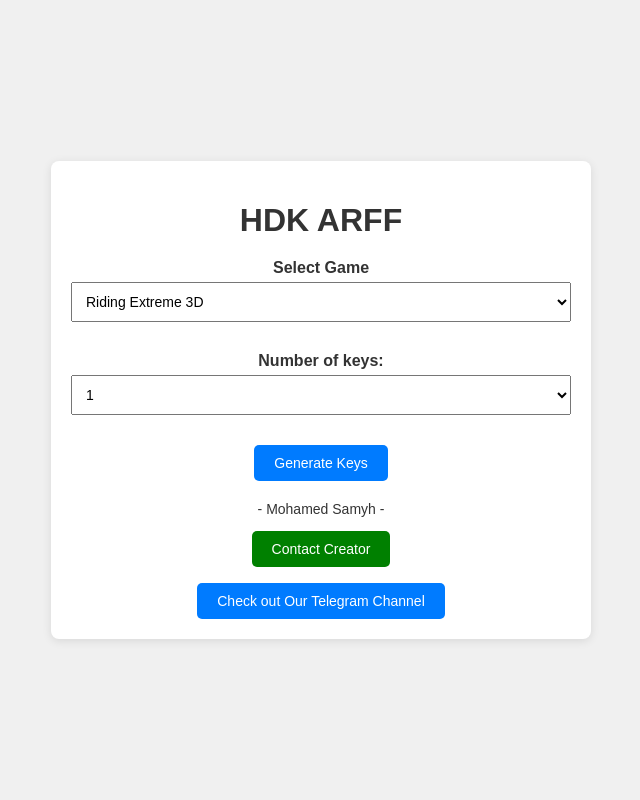
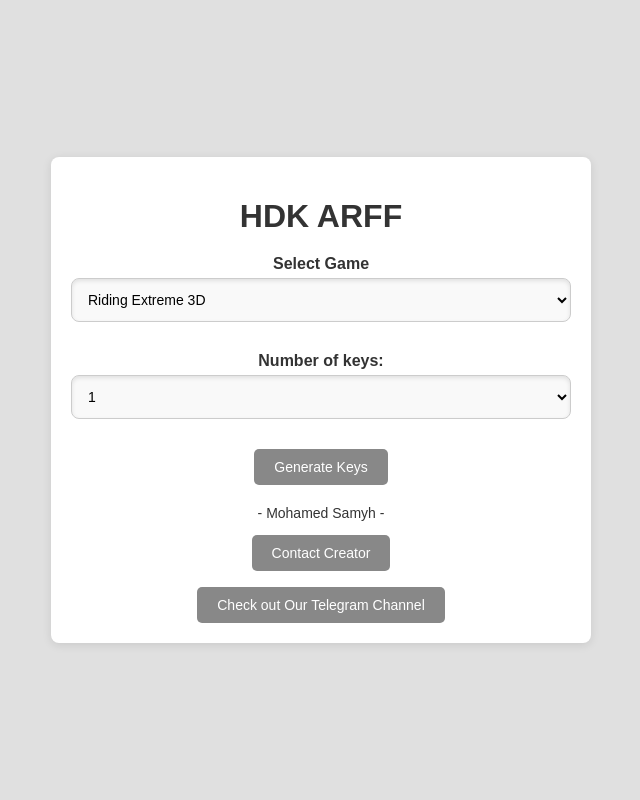
Before and after one commit to samyh5189/samyh5189.github.io, a PHP site: page / in a window 1280 px wide. Shown: the whole page, without its empty margins (319-959 px from the left). Run offline with PHP 8.4, Linux system fonts and the light colour scheme.

Commit message:
Update styles.css

```diff
--- a/styles.css
+++ b/styles.css
@@ -1,6 +1,6 @@
 body {
     font-family: Arial, sans-serif;
-    background-color: #f0f0f0;
+    background-color: #e0e0e0; /* Lighter gray background */
     color: #333;
     display: flex;
     justify-content: center;
@@ -33,27 +33,36 @@ label {
     font-weight: bold;
 }
 
-select {
+select, input[type="text"] {
     width: 100%;
-    padding: 10px;
+    padding: 12px;
     font-size: 14px;
     margin-bottom: 15px;
+    border: 1px solid #ccc;
+    border-radius: 8px;
+    background-color: #f9f9f9; /* Slightly lighter gray for inputs */
+    box-shadow: inset 0 2px 4px rgba(0, 0, 0, 0.1);
+    transition: border-color 0.3s ease;
+}
+
+select:focus, input[type="text"]:focus {
+    border-color: #888; /* Darker border on focus */
+    outline: none;
 }
 
 button {
-    background-color: #007bff;
+    background-color: #888; /* Gray button */
     color: white;
     border: none;
     padding: 10px 20px;
     font-size: 14px;
     border-radius: 5px;
     cursor: pointer;
+    transition: background-color 0.3s ease;
 }
 
-
-
 button:hover {
-    background-color: #0056b3;
+    background-color: #666; /* Darker gray on hover */
 }
 
 .hidden {
@@ -61,7 +70,7 @@ button:hover {
 }
 
 .progress-bar {
-    background-color: #f0f0f0;
+    background-color: #e0e0e0;
     border-radius: 5px;
     overflow: hidden;
     margin-top: 20px;
@@ -71,7 +80,7 @@ button:hover {
 
 .progress-bar div {
     height: 100%;
-    background-color: #007bff;
+    background-color: #888; /* Gray progress bar */
     width: 0;
     transition: width 0.5s;
 }
@@ -89,25 +98,34 @@ button:hover {
 
 .key-item input {
     flex: 1;
-    padding: 10px;
+    padding: 12px;
     font-size: 14px;
     border: 1px solid #ccc;
-    border-radius: 5px;
+    border-radius: 8px;
+    background-color: #f9f9f9; /* Match the text box style */
+    box-shadow: inset 0 2px 4px rgba(0, 0, 0, 0.1);
     margin-right: 10px;
+    transition: border-color 0.3s ease;
+}
+
+.key-item input:focus {
+    border-color: #888; /* Darker border on focus */
+    outline: none;
 }
 
 .copyKeyBtn {
-    background-color: #28a745;
+    background-color: #888; /* Gray copy button */
     border: none;
     padding: 10px 20px;
     color: white;
     font-size: 14px;
     border-radius: 5px;
     cursor: pointer;
+    transition: background-color 0.3s ease;
 }
 
 .copyKeyBtn:hover {
-    background-color: #218838;
+    background-color: #666; /* Darker gray on hover */
 }
 
 .footer {
@@ -120,6 +138,17 @@ button:hover {
     color: green;
 }
 
-#telegramChannelBtn{
-    background-color: green;
+#telegramChannelBtn {
+    background-color: #888; /* Gray Telegram button */
+    color: white;
+    padding: 10px 20px;
+    font-size: 14px;
+    border-radius: 5px;
+    cursor: pointer;
+    border: none;
+    transition: background-color 0.3s ease;
 }
+
+#telegramChannelBtn:hover {
+    background-color: #666; /* Darker gray on hover */
+}
```
